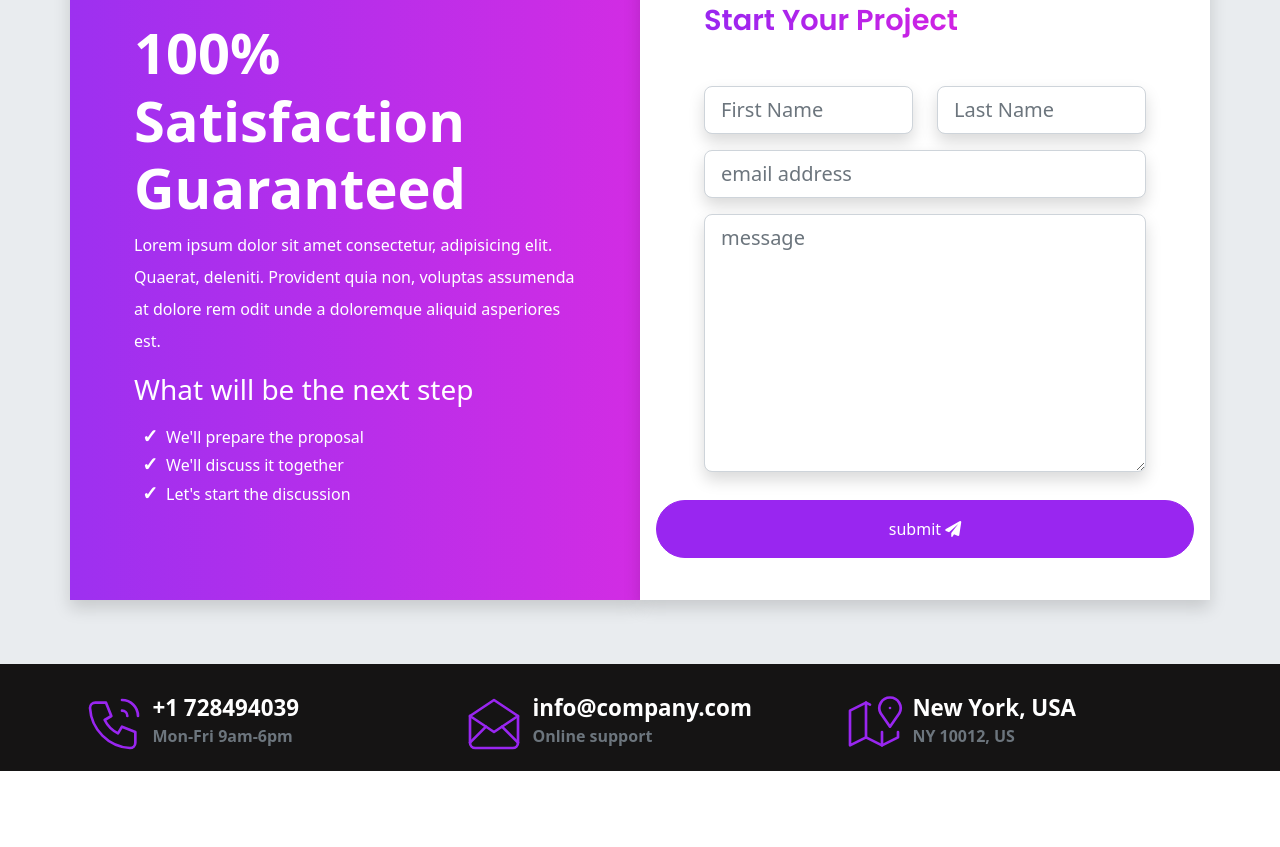
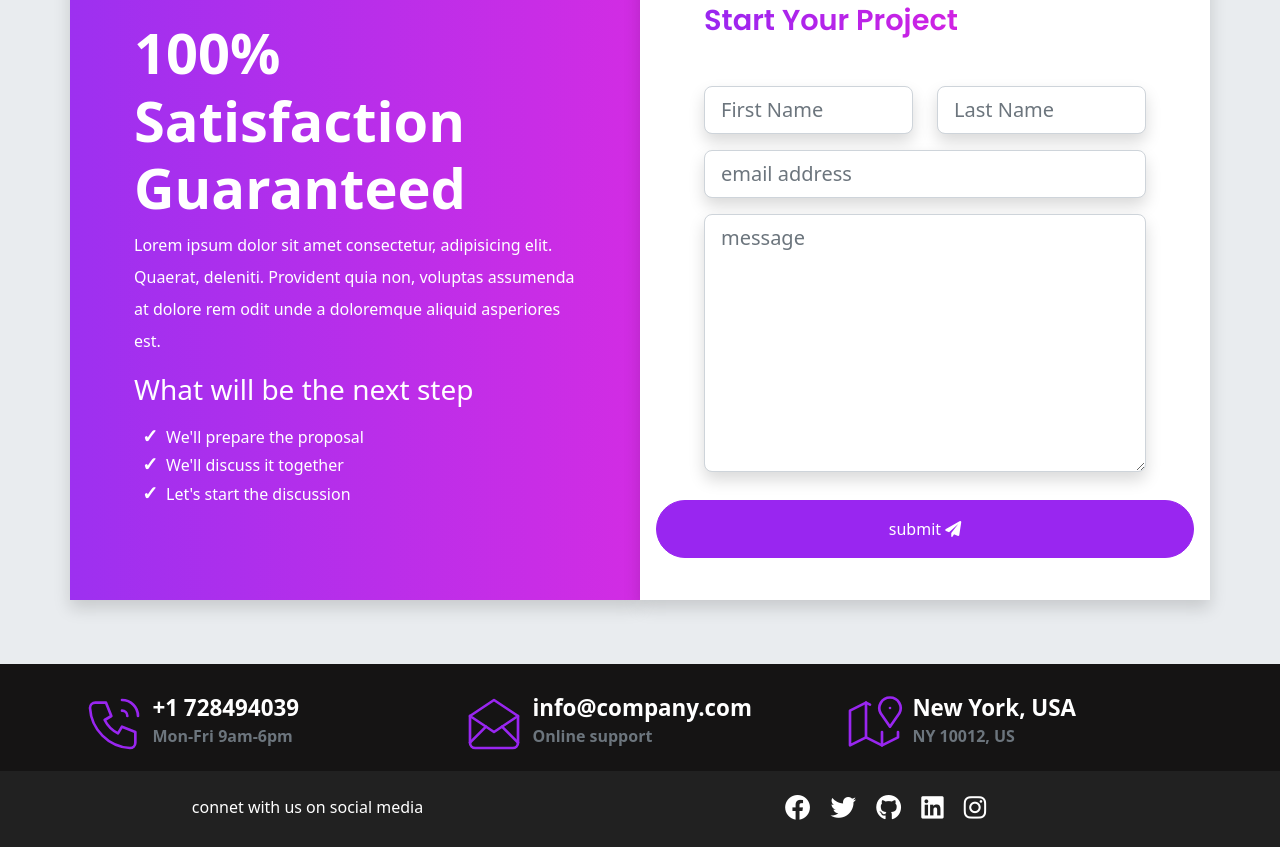
Before and after one commit to aMadAlien/bootstrap_sass, a website: page index.html in a window 1280 px wide. Shown: the part 6743-7590 px from the top of the page. Before the commit the page ends 7514 px from the top, so only its background shows below. Drawn offline with nearby package versions, Linux system fonts and the light colour scheme.

Commit message:
added social media contacts

```diff
--- a/index.html
+++ b/index.html
@@ -644,6 +644,24 @@
                 </div>
             </div>
         </div>
+
+        <!-- START THE SOCIAL MEDIA CONTENT -->
+        <div class="fooetr-sm" style="background-color: #212121;">
+            <div class="container">
+                <div class="row py-4 text-center text-white">
+                    <div class="col-lg-5 col-md-6 mb-4 mb-md-0">
+                        connet with us on social media
+                    </div>
+                    <div class="col-lg-7 col-md-6">
+                        <a href="#"><i class="fab fa-facebook"></i></a>
+                        <a href="#"><i class="fab fa-twitter"></i></a>
+                        <a href="#"><i class="fab fa-github"></i></a>
+                        <a href="#"><i class="fab fa-linkedin"></i></a>
+                        <a href="#"><i class="fab fa-instagram"></i></a>
+                    </div>
+                </div>
+            </div>
+        </div>
     </footer>
 
 
--- a/scss/sections/_footer.scss
+++ b/scss/sections/_footer.scss
@@ -42,7 +42,23 @@
             @include media-breakpoint-up(sm){
                 font-size: 1rem;
             }
-
         }
     }
 }
+
+// STYLE THE SOCIAL MEDIA CONTENT
+.fooetr-sm{
+
+    a{
+        color: $white;
+
+        i{
+            font-size: 1rem;
+            margin-left: 1rem;
+
+            @include media-breakpoint-up(sm){
+                font-size: 1.6rem;
+            }
+        }
+    }
+}
```
Also changed, not shown: assets/css/style.css, 1 other file.
